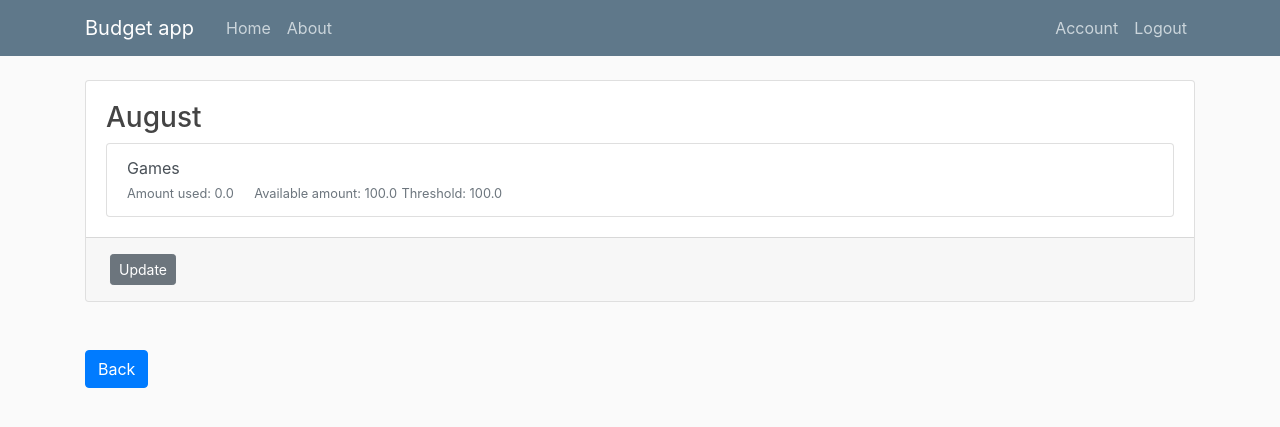
After one commit to Zacpowerr/budget_app, a Flask app: page /budget/1 in a window 1280 px wide. The commit adds this page. Shown: the top 427 px of the page. Run offline with Flask 2, Linux system fonts and the light colour scheme; a user stored in the database is signed in; data comes from the database, SQL or seed files in the repository; both versions use the stored data as it was after the commit; some libraries are stand-ins or nearby versions.

Commit message:
Budget and budget_category finish, changes in the database were made and a new form was add

```diff
--- a/budget_app/forms.py
+++ b/budget_app/forms.py
@@ -62,3 +62,7 @@ class BudgetCategoryForm(FlaskForm):
     threshold = DecimalField('Threshold',places=2, rounding=None)
     used_amount = DecimalField('Used amount',places=2, rounding=None)
     submit = SubmitField('Submit')
+
+class UpdateBudgetCategoryForm(FlaskForm):
+    used_amount = DecimalField('Used amount',places=2, rounding=None)
+    submit = SubmitField('Submit')
--- a/budget_app/models.py
+++ b/budget_app/models.py
@@ -24,7 +24,6 @@ class Budget(db.Model):
     saving_amount = db.Column(db.Float,nullable=True,default=0)
     available_amount = db.Column(db.Float,nullable=True,default=0)
     user_id = db.Column(db.Integer,db.ForeignKey('user.id'),nullable=False)
-    budget_categories = db.relationship('Budget_category',backref='budget',lazy=True)
 
     def __repr__(self):
         return f"Budget('{self.name}',{self.inicial_amount},{self.available_amount})"
@@ -52,6 +51,7 @@ class Budget_category(db.Model):
     available_amount = db.Column(db.Float,nullable=True,default=0)
     budget_id = db.Column(db.Integer,db.ForeignKey('budget.id'),nullable=False)
     category_id = db.Column(db.Integer,db.ForeignKey('category.id'),nullable=False)
+    budgets = db.relationship('Budget',backref='categories',lazy=True)
 
     def __repr__(self):
         return f"Budget_category('{self.budget_id}','{self.category_id}','{self.threshold}')"
--- a/budget_app/routes.py
+++ b/budget_app/routes.py
@@ -1,7 +1,7 @@
 from flask import request, render_template, url_for, flash, redirect, jsonify
 from budget_app import app, db, bcrypt
 from budget_app.models import User, Category, Budget, Budget_category
-from budget_app.forms import CategoryForm, RegisterForm, LoginForm, UpdateAccountForm, BudgetForm, BudgetCategoryForm
+from budget_app.forms import CategoryForm, RegisterForm, LoginForm, UpdateAccountForm, BudgetForm, BudgetCategoryForm, UpdateBudgetCategoryForm
 from flask_login import login_user, current_user, logout_user, login_required
 import json
 
@@ -122,17 +122,31 @@ def delete_category(category_id):
     flash(f'The category has been deleted!','success')
     return redirect(url_for('categories'))
 
-@app.route('/users')
-def users():
-    return render_template('underconstruction.html',title='Under Construction')
-
 @app.route('/budgets')
 @login_required
 def budgets():
-    budgets = Budget.query.all()
-    for budget in budgets:
-        budget.amount_available()
+    budgets = Budget.query.filter_by(user_id=current_user.id)
     return render_template('budgets.html',title='Budgets',budgets=budgets)
+
+
+@app.route('/budget/<budget_id>',methods=['GET','POST'])
+@login_required
+def budget(budget_id):
+    budget = Budget.query.get_or_404(budget_id)
+    categories = []
+    for c in budget.categories:
+        category_db = Category.query.filter_by(id=c.category.id).first()
+        name = category_db.name
+        category = {
+            'id':c.id,
+            'name':name,
+            'used_amount':c.used_amount,
+            'threshold':c.threshold,
+            'available_amount':c.available_amount,
+        }
+        categories.append(category)
+    return render_template('budget.html',budget=budget, title=budget.name,categories=categories)
+
 
 @app.route('/budget/new',methods=['GET','POST'])
 @login_required
@@ -141,7 +155,8 @@ def new_budget():
     form_bc = BudgetCategoryForm()
     form_bc.category_id.choices = [(c.id, c.name) for c in Category.query.order_by('name')]
     if form.validate_on_submit():
-        budget = Budget(name=form.name.data,inicial_amount=form.inicial_amount.data,user_id=current_user.id)
+        available_amount = form.inicial_amount.data
+        budget = Budget(name=form.name.data,inicial_amount=form.inicial_amount.data,user_id=current_user.id,available_amount=available_amount)
         db.session.add(budget)
         db.session.commit()
         raw_string = form.category_list.data
@@ -149,7 +164,8 @@ def new_budget():
         obj_list.remove("")
         for obj in obj_list:
             data = json.loads(obj)
-            budget_category = Budget_category(threshold=data['threshold'],used_amount=data['used_amount'],category_id=data['category_id'],budget_id=budget.id)
+            available_amount = data['threshold']
+            budget_category = Budget_category(threshold=data['threshold'],used_amount=data['used_amount'],category_id=data['category_id'],budget_id=budget.id,available_amount=available_amount)
             db.session.add(budget_category)
         db.session.commit()
         flash(f'Budget created!','success')
@@ -157,6 +173,60 @@ def new_budget():
 
     return render_template('new_budget.html',form=form, form_bc=form_bc, title='Budget creation')
 
+
+@app.route('/budget/<budget_id>/update',methods=['GET','POST'])
+@login_required
+def update_budget(budget_id):
+    budget = Budget.query.get_or_404(budget_id)
+    form = BudgetForm()
+    form_bc = BudgetCategoryForm()
+    form_bc.category_id.choices = [(c.id, c.name) for c in Category.query.order_by('name')]
+    if form.validate_on_submit():
+        budget.name = form.name.data
+        budget.inicial_amount = form.inicial_amount.data
+        db.session.commit()
+        raw_string = form.category_list.data
+        obj_list = raw_string.rsplit(" - ")
+        obj_list.remove("")
+        for obj in obj_list:
+            data = json.loads(obj)
+            available_amount = data['threshold']
+            budget_category = Budget_category(threshold=data['threshold'],used_amount=data['used_amount'],category_id=data['category_id'],budget_id=budget.id,available_amount=available_amount)
+            db.session.add(budget_category)
+        db.session.commit()
+        flash(f'Budget created!','success')
+        return redirect(url_for('budgets'))
+    elif request.method == 'GET':
+        form.name.data = budget.name
+        form.inicial_amount.data = budget.inicial_amount
+    return render_template('new_budget.html',form=form, form_bc=form_bc, title='Budget creation')
+
+@app.route('/budget/<budget_id>/delete',methods=['POST'])
+@login_required
+def delete_budget(budget_id):
+    budget = Budget.query.get_or_404(budget_id)
+    db.session.delete(budget)
+    db.session.commit()
+    flash(f'The budget has been deleted!','success')
+    return redirect(url_for('budgets'))
+
+@app.route('/budget/<budget_id>/update/category/<category_id>',methods=['GET','POST'])
+@login_required
+def update_budget_category(budget_id,category_id):
+    budget_category = Budget_category.query.get_or_404(category_id)
+    budget = Budget.query.get_or_404(budget_id)
+    form = UpdateBudgetCategoryForm()
+    previous = budget_category.used_amount
+    if form.validate_on_submit():
+        budget_category.used_amount = previous + float(form.used_amount.data)
+        budget_category.available_amount = budget_category.available_amount - float(form.used_amount.data)
+        budget.available_amount = budget.available_amount - float(form.used_amount.data)
+        db.session.commit()
+        flash(f'The category has been updated!','success')
+        return redirect(url_for('budget',budget_id=budget_id))
+    elif request.method == 'GET':
+        form.used_amount.data = 0.0
+    return render_template('budget_category_update.html',previous=previous, form=form,budget_id=budget_id, legend='Update category')
 # END Web routes
 
 # API routes
--- /dev/null
+++ b/budget_app/templates/budget.html
@@ -0,0 +1,48 @@
+{% extends "layout.html" %}
+
+{% block content %}
+<div class="card">
+    <div class="card-body">
+        <h3>{{ budget.name }}</h3>
+        <div class="list-group">
+            {% for category in categories %}
+            <a href="{{ url_for('update_budget_category',budget_id=budget.id,category_id=category.id) }}" class="list-group-item list-group-item-action">
+                <div>
+                    {{ category.name }}
+                </div>
+                <small class="text-muted mr-3"> Amount used: {{category.used_amount}}</small>
+                <small class="text-muted"> Available amount: {{category.available_amount}}</small>
+                <small class="text-muted"> Threshold: {{category.threshold}}</small>
+            </a>
+            {% endfor %}
+        </div>
+    </div>
+    <div class="card-footer">
+        <a class="btn btn-secondary btn-sm m-1"
+            href="{{ url_for('update_budget',budget_id=budget.id)}}">Update</a>
+        <!-- <button type="button" class="btn btn-danger btn-sm m-1" data-toggle="modal" data-target="#deleteModal" >Delete</button> -->
+    </div>
+</div>
+<a class="btn btn-primary mt-5" href="{{ url_for('budgets')}}">Back</a>
+
+<!-- Modal -->
+<div class="modal fade" id="deleteModal" tabindex="-1" role="dialog" aria-labelledby="deleteModalLabel" aria-hidden="true">
+    <div class="modal-dialog" role="document">
+      <div class="modal-content">
+        <div class="modal-header">
+          <h5 class="modal-title" id="deleteModalLabel">Delete budget?</h5>
+          <button type="button" class="close" data-dismiss="modal" aria-label="Close">
+            <span aria-hidden="true">&times;</span>
+          </button>
+        </div>
+        <div class="modal-footer">
+          <button type="button" class="btn btn-secondary" data-dismiss="modal">Close</button>
+          <form action="{{ url_for('delete_budget',budget_id=budget.id) }}" method="POST">
+              <input type="submit" class="btn btn-danger" value="Delete">
+          </form>
+        </div>
+      </div>
+    </div>
+  </div>
+
+{% endblock %}
--- a/budget_app/templates/budgets.html
+++ b/budget_app/templates/budgets.html
@@ -4,11 +4,11 @@
 <h1>Budget list:</h1>
 <div class="list-group">
     {% for budget in budgets %}
-    <a href="#" class="list-group-item list-group-item-action">
+    <a href="{{ url_for('budget',budget_id=budget.id) }}" class="list-group-item list-group-item-action">
         <div>
             {{ budget.name }}
         </div>
-        <small class="text-muted">{{budget.available_amount}}</small>
+        <small class="text-muted">Available Amount: {{budget.available_amount}}</small>
     </a>
     {% endfor %}
 </div>
```
Also changed, not shown: budget_app/templates/budget_category_update.html (added, +31 -0 lines), budget_app/app_db.db.
